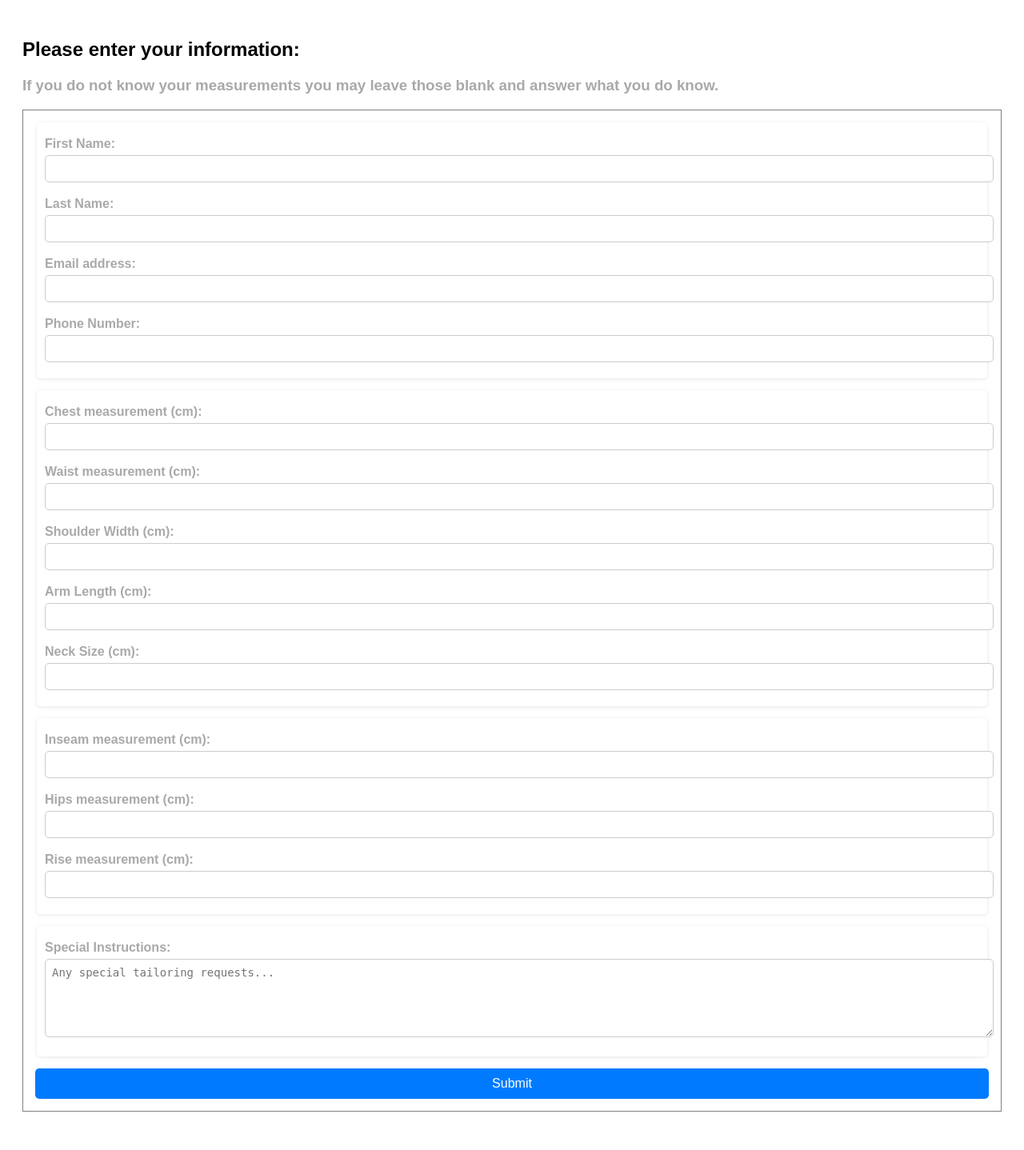
After one commit to momin-Imran/SmartStitch_IS448_Project, a PHP site: page /Custom-Fitting.html in a window 1280 px wide. The commit adds this page. Shown: the whole page at 80% size. Run offline with PHP 8.4, Linux system fonts and the light colour scheme.

Commit message:
Add files via upload
Use case 2 WIP, need to wait for back-end database and live updates with tailor availability and just touch up the user inputs.

```diff
--- /dev/null
+++ b/Custom-Fitting.html
@@ -0,0 +1,83 @@
+<!DOCTYPE html>
+<html lang="en">
+
+
+    <head>
+        <meta charset="UTF-8">
+        <title>Custom Fitting Application</title>
+
+        <link rel="stylesheet" href="styles.css">
+
+    </head>
+    <body>
+
+        <!--Insert code to pull information from User account if applicable-->
+        <!-- Using an If-Else statement for the above, Current code is hypothetical "else" code-->
+
+        <section id="user-contact">
+            <h2>Please enter your information:</h2>
+            <h3>If you do not know your measurements you may leave those blank and answer what you do know.</h3>
+            <form id="contact-information" method="POST" action="GuestInformation.php">
+                <fieldset class="GuestContact">
+                    <label for="first-name">First Name: </label>
+                    <input type="name" name="first" max="50" required>
+
+                    <label for="last-name">Last Name: </label>
+                    <input type="name" name="last" maxlength="50" required>
+
+                    <label for="Email">Email address:</label>
+                    <input type="email" name="email" maxlength="75" required>
+
+                    <label for="Phone-Number">Phone Number:</label>
+                    <input type="tel" name="phone" pattern="[0-9]{10,15}" required>
+                </fieldset>
+
+                <fieldset class="measurements-upper">
+
+                    <label for="Chest-Measurement">Chest measurement (cm):</label>
+                    <input type="number" name="chest">
+
+                    <label for="Waist-Measurement">Waist measurement (cm):</label>
+                    <input type="number" name="waist">
+
+                    <label for="Shoulder-Measurement">Shoulder Width (cm):</label>
+                    <input type="number" name="shoulder">
+
+                    <label for="Arm-Measurement">Arm Length (cm):</label>
+                    <input type="number" name="arm">
+
+                    <label for="Neck-Measurement">Neck Size (cm):</label>
+                    <input type="number" name="neck">
+                </fieldset>
+
+                <fieldset class="measurements-lower">
+
+                    <label for="Inseam-Measurement">Inseam measurement (cm):</label>
+                    <input type="number" name="inseam">
+
+                    <label for="Hips-Measurement">Hips measurement (cm):</label>
+                    <input type="number" name="hips">
+
+                    <label for="Rise-Measurement">Rise measurement (cm):</label>
+                    <input type="number" name="rise">
+
+                </fieldset>
+
+                <fieldset class="special">
+                <label for="special-instructions">Special Instructions:</label>
+                <textarea id="special-instructions" name="special-instructions" rows="4" placeholder="Any special tailoring requests..."></textarea>
+                </fieldset>
+
+                <button type="submit">Submit</button>
+            </div>
+            </form>
+        </section>
+
+        <!--Insert code that pulls information from database regarding Tailors availability-->
+
+
+
+
+    </body>
+
+</html>
--- a/styles.css
+++ b/styles.css
@@ -42,10 +42,16 @@
 
 /* Style for buttons */
 button {
-    background-color: blue;
+    background: #007bff;
     color: white;
-    padding: 10px 15px;
     border: none;
+    padding: 10px;
+    font-size: 16px;
+    border-radius: 5px;
+    cursor: pointer;
+    width: 100%;
+    display: block;
+    margin-top: 10px;
 }
 
 button:hover {
@@ -62,3 +68,49 @@
     padding: 8px; /* Adds space inside cells */
     text-align: center; /* Centers text */
 }
+
+
+fieldset {
+    border: none;
+    margin-bottom: 15px;
+    padding: 10px;
+    border-radius: 5px;
+    background: #ffffff;
+    box-shadow: 0px 1px 5px rgba(0, 0, 0, 0.1);
+}
+
+/* Labels */
+label {
+    display: block;
+    font-weight: bold;
+    margin: 8px 0 5px;
+}
+
+/* Inputs & Textareas */
+input, select, textarea {
+    width: 100%;
+    padding: 8px;
+    margin-bottom: 10px;
+    border: 1px solid #ccc;
+    border-radius: 5px;
+    font-size: 14px;
+}
+
+
+/* Special Instructions Textarea */
+textarea {
+    resize: vertical;
+    height: 80px;
+}
+
+
+button:hover {
+    background: #0056b3;
+}
+
+/* Input Focus Effect */
+input:focus, textarea:focus {
+    border-color: #007bff;
+    outline: none;
+    box-shadow: 0px 0px 5px rgba(0, 123, 255, 0.5);
+}
```
